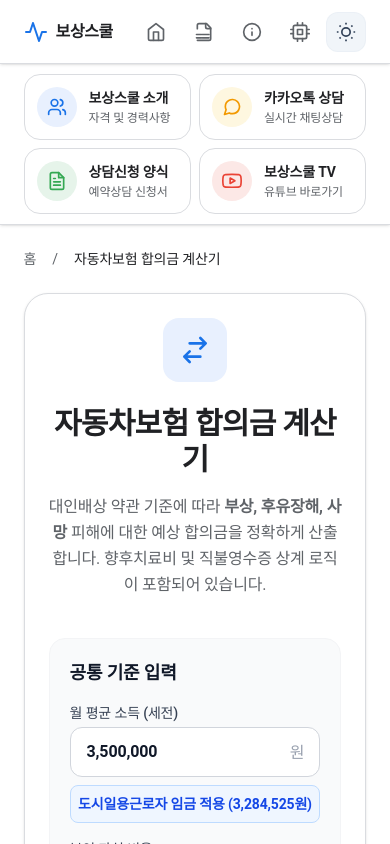
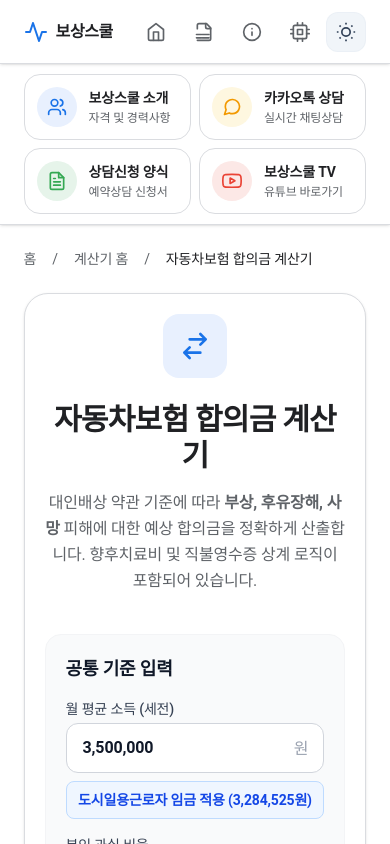
Before and after one commit to ksp-KWON/claimwworks-blog, a Next.js app: page /calculator/auto in a window 390 px wide. Shown: the top 844 px of the page. Built offline with nearby package versions, Linux system fonts and the light colour scheme.

Commit message:
refactor: clean up unused properties and comments

```diff
--- a/src/app/calculator/auto/page.tsx
+++ b/src/app/calculator/auto/page.tsx
@@ -14,12 +14,14 @@ export default function AutoCalculatorPage() {
           <ol className="inline-flex items-center space-x-2">
             <li><Link href="/" className="hover:text-[var(--google-blue)] transition-colors">홈</Link></li>
             <li><span className="mx-2">/</span></li>
+            <li><Link href="/calculator" className="hover:text-[var(--google-blue)] transition-colors">계산기 홈</Link></li>
+            <li><span className="mx-2">/</span></li>
             <li className="text-[#202124] dark:text-[#e8eaed] font-medium" aria-current="page">자동차보험 합의금 계산기</li>
           </ol>
         </nav>
       </div>
 
-      <article className="bg-white dark:bg-[#202124] rounded-3xl p-6 sm:p-10 shadow-sm border border-[var(--google-border)]">
+      <article className="bg-white dark:bg-[#202124] rounded-3xl p-5 sm:p-10 shadow-sm border border-[var(--google-border)]">
         <header className="mb-10 text-center">
           <div className="inline-flex items-center justify-center w-16 h-16 rounded-2xl bg-[#e8f0fe] dark:bg-[#8ab4f8]/20 text-[var(--google-blue)] dark:text-[#8ab4f8] mb-6">
             <svg className="w-8 h-8" fill="none" stroke="currentColor" viewBox="0 0 24 24"><path strokeLinecap="round" strokeLinejoin="round" strokeWidth="2" d="M8 7h12m0 0l-4-4m4 4l-4 4m0 6H4m0 0l4 4m-4-4l4-4"></path></svg>
@@ -32,7 +34,6 @@ export default function AutoCalculatorPage() {
           </p>
         </header>
 
-        {/* 자동차보험 전용 계산기 컨테이너 (초보자/전문가 모드 선택 기능 포함) */}
         <AutoCalculatorContainer />
 
       </article>
--- a/src/components/calculator/auto/calculator-types.ts
+++ b/src/components/calculator/auto/calculator-types.ts
@@ -16,9 +16,7 @@ export interface AutoInsuranceData {
   disabilityRate: number; // 맥브라이드 장해율 (%)
   disabilityYears: number; // 한시장해 기간(년) (0이면 영구장해)
 
-  // 사망 관련
-  ageAtAccident: number;
-  dependentsCount: number;
+  // 사망 관련 (현재는 나이 무관하게 고정 위자료 처리 중이므로 제거)
 
   // 추가/기타 지출
   directReceipts: number; // 직불영수증
@@ -36,12 +34,8 @@ export const initialAutoData: AutoInsuranceData = {
   injuryGrade: 12,
   hospitalDays: 0,
   outpatientDays: 0,
-
   disabilityRate: 0,
   disabilityYears: 0,
-
-  ageAtAccident: 40,
-  dependentsCount: 0,
 
   directReceipts: 0,
   futureTreatmentCost: 0,
```
